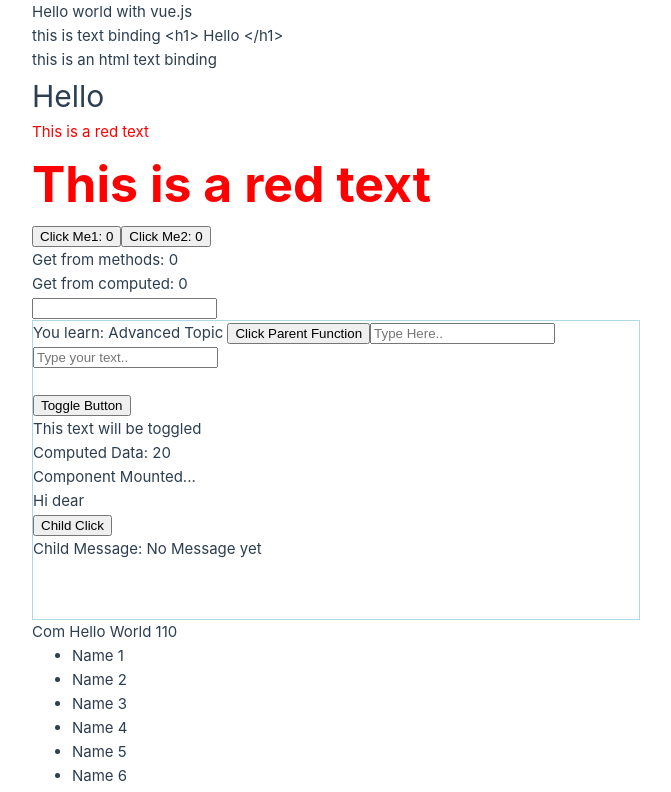
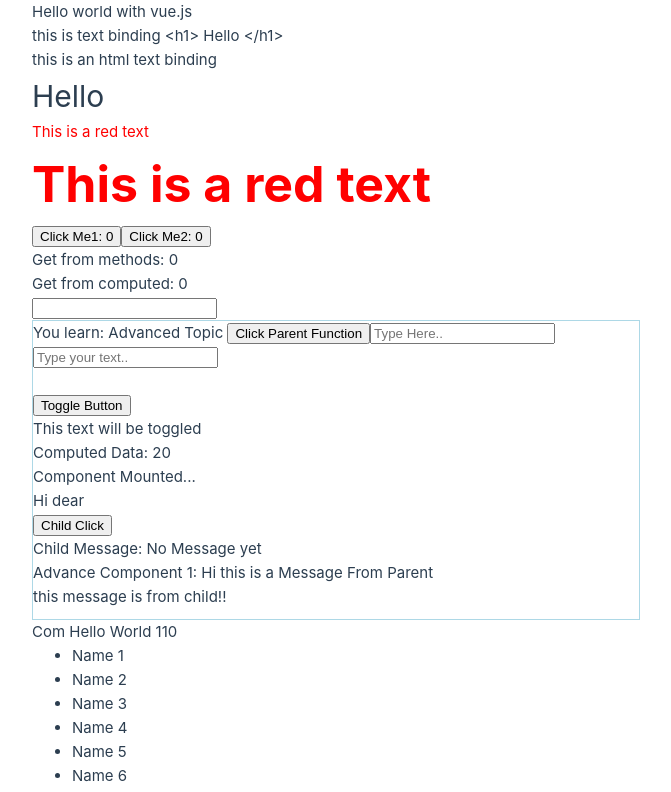
Before and after one commit to hiwafa/vue-project, a Vue app: page / in a window 1280 px wide. Shown: the top 792 px of the page, without its empty margins (0-671 px from the left). Built offline with nearby package versions, Linux system fonts and the light colour scheme.

Commit message:
props and emits worked again

```diff
--- /dev/null
+++ b/src/components/AdvaceCome1.vue
@@ -0,0 +1,15 @@
+<script setup>
+const { messageFromParent } = defineProps({
+    messageFromParent: String
+});
+
+const emitFromChild = defineEmits(['handleFromChild']);
+emitFromChild('handleFromChild', "this message is from child!!")
+
+</script>
+
+<template>
+    <p>Advance Component 1: {{ messageFromParent }}</p>
+
+</template>
+<style scoped></style>
--- a/src/components/AdvanceVue.vue
+++ b/src/components/AdvanceVue.vue
@@ -21,6 +21,11 @@
         }" />
         <p>Child Message: {{ childMsg }}</p>
 
+        <AdvaceCome1 messageFromParent="Hi this is a Message From Parent" @handleFromChild="msg => {
+            childMsg2 = msg
+        }" />
+        <p>{{ childMsg2 }}</p>
+
     </div>
 </template>
 
@@ -28,8 +33,12 @@
 import { ref, computed, onMounted, watch } from 'vue';
 
 
+import AdvaceCome1 from './AdvaceCome1.vue';
+const childMsg2 = ref("No Message From child");
+
 const childMsg = ref("No Message yet");
 import AdvanceCom from './AdvanceCom.vue';
+
 
 
 const onMountData = ref(null);
```
